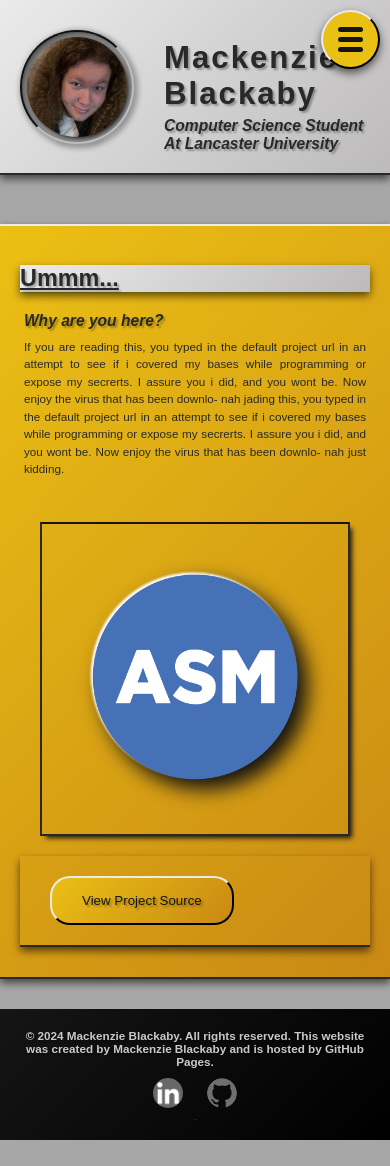
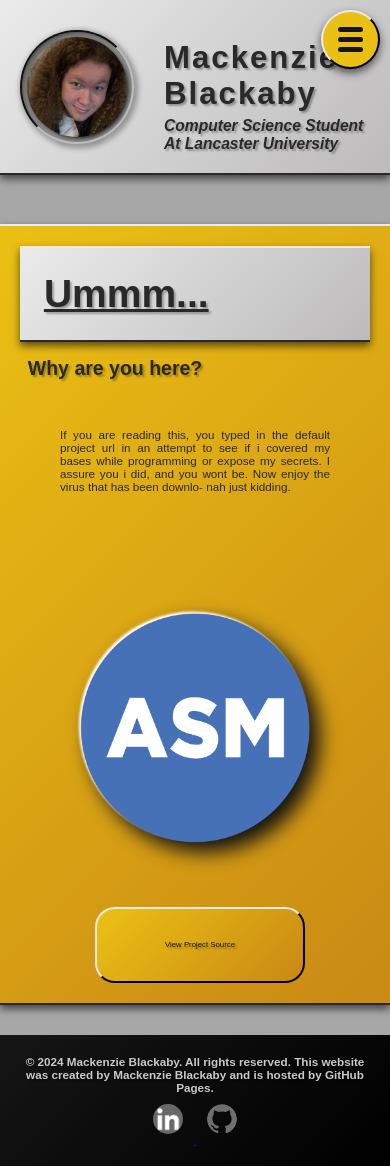
Before and after one commit to ToxikDnb/toxikdnb.github.io, a plain HTML site: page Pages/project.html in a window 390 px wide. Before the commit the page ends 1140 px from the top, so only its background shows below. Drawn offline with Linux system fonts and the light colour scheme.

Commit message:
Updated styling for specific project page.

```diff
--- a/Pages/project.html
+++ b/Pages/project.html
@@ -14,25 +14,22 @@
     <body>
         <div class="Main">
             <div class="Project Panel Accent AccentPanel ShadowBuffer">
-                <div class="ShadowBuffer Core">
-                    <h2 id="projectTitle">Ummm...</h2>
+                <div class="Panel AccentPanel ShadowBuffer Core">
+                    <h2 id="projectTitle" class="ProjectTitle">Ummm...</h2>
                 </div>
                 <div>
                     <div>
-                        <h3 id="projectSubtitle">Why are you here?</h3>
+                        <h3 class="ProjectSubtitle" id="projectSubtitle">
+                            Why are you here?
+                        </h3>
                     </div>
                     <div class="ProjectInfoContent">
-                        <p id="projectParagraph">
+                        <p id="projectParagraph" class="ProjectParagraph">
                             If you are reading this, you typed in the default
                             project url in an attempt to see if i covered my
-                            bases while programming or expose my secrerts. I
+                            bases while programming or expose my secrets. I
                             assure you i did, and you wont be. Now enjoy the
-                            virus that has been downlo- nah jading this, you
-                            typed in the default project url in an attempt to
-                            see if i covered my bases while programming or
-                            expose my secrerts. I assure you i did, and you wont
-                            be. Now enjoy the virus that has been downlo- nah
-                            just kidding.
+                            virus that has been downlo- nah just kidding.
                         </p>
                         <div class="ProjectImage">
                             <img
@@ -43,9 +40,9 @@
                             />
                         </div>
                     </div>
-                    <div class="Panel ShadowBuffer">
+                    <div class="ProjectSourceButton">
                         <a id="projectLink" href="">
-                            <button>View Project Source</button>
+                            <button class="ProjectSourceButtonContent">View Project Source</button>
                         </a>
                     </div>
                 </div>
--- a/Styles/style.css
+++ b/Styles/style.css
@@ -443,9 +443,44 @@ img.Inset {
     gap: 20px;
 }
 
+.ProjectParagraph {
+    padding: 20px;
+    margin: 20px;
+    font: 1.5vw var(--mainFont);
+}
+
+.ProjectTitle {
+    font: 5vw var(--mainFont);
+    font-weight: 700;
+    color: var(--text);
+    margin: 1vw;
+}
+
+.ProjectSubtitle {
+    font: 2.5vw var(--mainFont);
+    font-weight: 700;
+    color: var(--text);
+    margin: 2vw;
+    margin-top: 4vw;
+    text-shadow: 2px 2px 2px rgba(0, 0, 0, 0.3);
+}
+
 .ProjectImage {
     margin: 0;
     padding: 30px;
+}
+
+.ProjectSourceButton {
+    display: flex;
+    justify-content: left;
+    width: 100%;
+}
+
+.ProjectSourceButtonContent {
+    padding: 4vw;
+    padding-left: 16vh;
+    padding-right: 16vh;
+    font-size: 2vw;
 }
 
 @media (max-width: 600px) {
@@ -492,12 +527,32 @@ img.Inset {
     }
 
     .ProjectImage {
-        border: 2px solid var(--text);
-        border-top: 2px double var(--dark);
-        padding-left: 20px;
-        margin: 20px;
+        margin: 10px;
         padding: 50px;
-        box-shadow: 4px 4px 5px -2px var(--dark);
+    }
+
+    .ProjectTitle {
+        font-size: 10vw;
+    }
+
+    .ProjectSubtitle {
+        font-size: 5vw;
+    }
+
+    .ProjectParagraph {
+        font-size: 3vw;
+    }
+
+    .ProjectSourceButton {
+        display: flex;
+        justify-content: center;
+        width: 100%;
+    }
+
+    .ProjectSourceButtonContent {
+        padding: 8vw;
+        padding-left: 8vh;
+        padding-right: 8vh;
     }
 
     .Menu {
```
